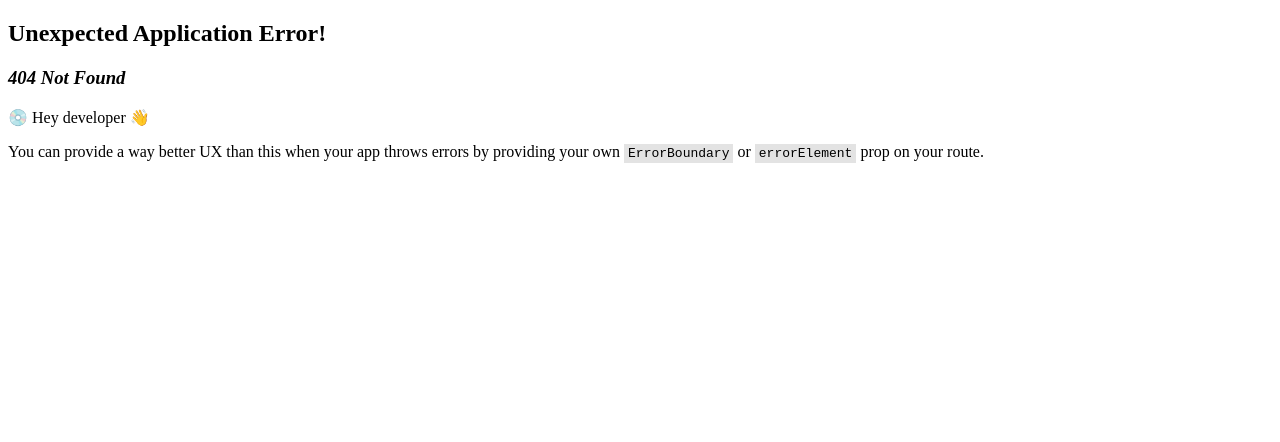
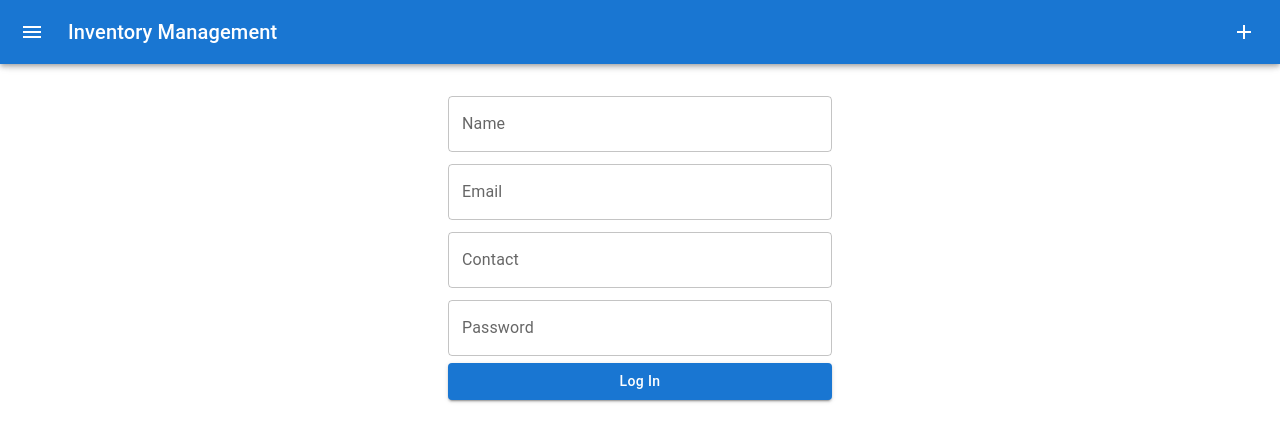
Before and after one commit to arpansaha1300/unit-assessment-4, a React (Vite) app in the folder frontend/: page /add-supplier in a window 1280 px wide. Before the commit this address had no page. Shown: the top 442 px of the page. Built offline with nearby package versions, Linux system fonts and the light colour scheme.

Commit message:
added a new page for adding suppliers

```diff
--- a/frontend/src/layouts/default.jsx
+++ b/frontend/src/layouts/default.jsx
@@ -18,7 +18,7 @@ import ListItemIcon from "@mui/material/ListItemIcon";
 import ListItemText from "@mui/material/ListItemText";
 import InventoryIcon from "@mui/icons-material/Inventory";
 import LocalShippingIcon from "@mui/icons-material/LocalShipping";
-import { Outlet } from "react-router-dom";
+import { Outlet, useNavigate } from "react-router-dom";
 import AddIcon from '@mui/icons-material/Add';
 
 const drawerWidth = 240;
@@ -95,6 +95,7 @@ const drawerTabs = [
 export default function Layout() {
   const theme = useTheme();
   const [open, setOpen] = React.useState(false);
+  const navigate = useNavigate();
 
   const handleDrawerOpen = () => {
     setOpen(true);
@@ -102,6 +103,10 @@ export default function Layout() {
 
   const handleDrawerClose = () => {
     setOpen(false);
+  };
+
+  const directToAdd = () => {
+    navigate("/add-supplier");
   };
 
   return (
@@ -126,6 +131,7 @@ export default function Layout() {
               color="inherit"
               aria-label="open drawer"
               edge="start"
+              onClick={directToAdd}
               sx={{ mr: 2, ...(open && { display: "none" }), ":hover": {backgroundColor: "rgba(255, 255, 255, 0.274)"} }}
             >
               <AddIcon />
--- /dev/null
+++ b/frontend/src/pages/AddSupplier.jsx
@@ -0,0 +1,36 @@
+import { Button, FormControl, TextField } from "@mui/material"
+
+
+
+function AddSupplier() {
+
+  return (
+    <form align="center">
+        <FormControl sx={{width: "24rem"}}>
+        <TextField
+            margin="dense"
+            label="Name"
+            fullWidth
+          />
+          <TextField
+            margin="dense"
+            label="Email"
+            fullWidth
+          />
+          <TextField
+            margin="dense"
+            label="Contact"
+            fullWidth
+          />
+          <TextField
+            margin="dense"
+            label="Password"
+            fullWidth
+          />
+          <Button variant="contained" type="submit" sx={{ textTransform: "none", marginTop: '0.2rem' }}>Log In</Button>
+        </FormControl>
+    </form>
+  )
+}
+
+export default AddSupplier
--- a/frontend/src/routes.jsx
+++ b/frontend/src/routes.jsx
@@ -5,6 +5,7 @@ import Signup from "./pages/Signup";
 import Suppliers from "./pages/Suppliers";
 import Packages from "./pages/Packages";
 import Profile from "./pages/Profile";
+import AddSupplier from "./pages/AddSupplier";
 
 const router = createBrowserRouter([
   {
@@ -24,6 +25,10 @@ const router = createBrowserRouter([
         path: "/supplier-profile",
         element: <Profile />,
       },
+      {
+        path: "/add-supplier",
+        element: <AddSupplier />,
+      }
     ],
   },
 
```
Lines whose indentation alone changed are shown as unchanged.
